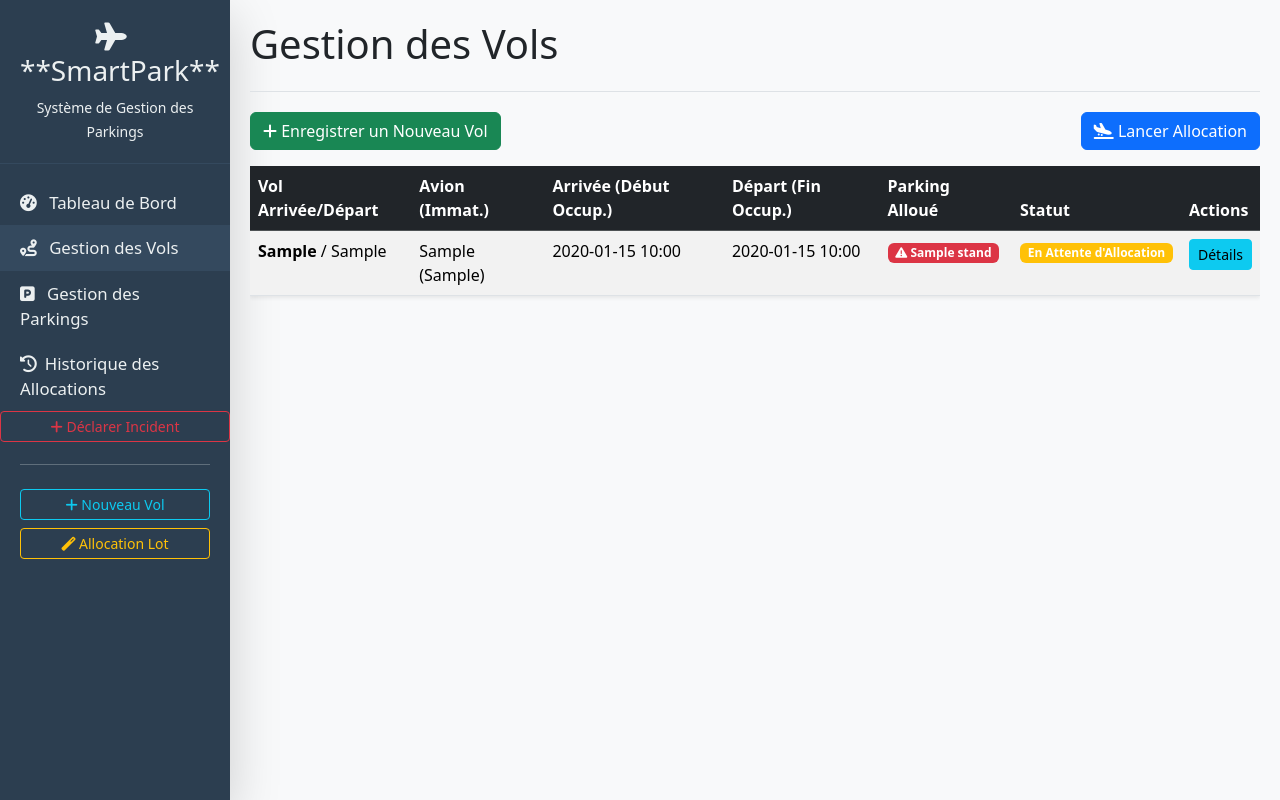
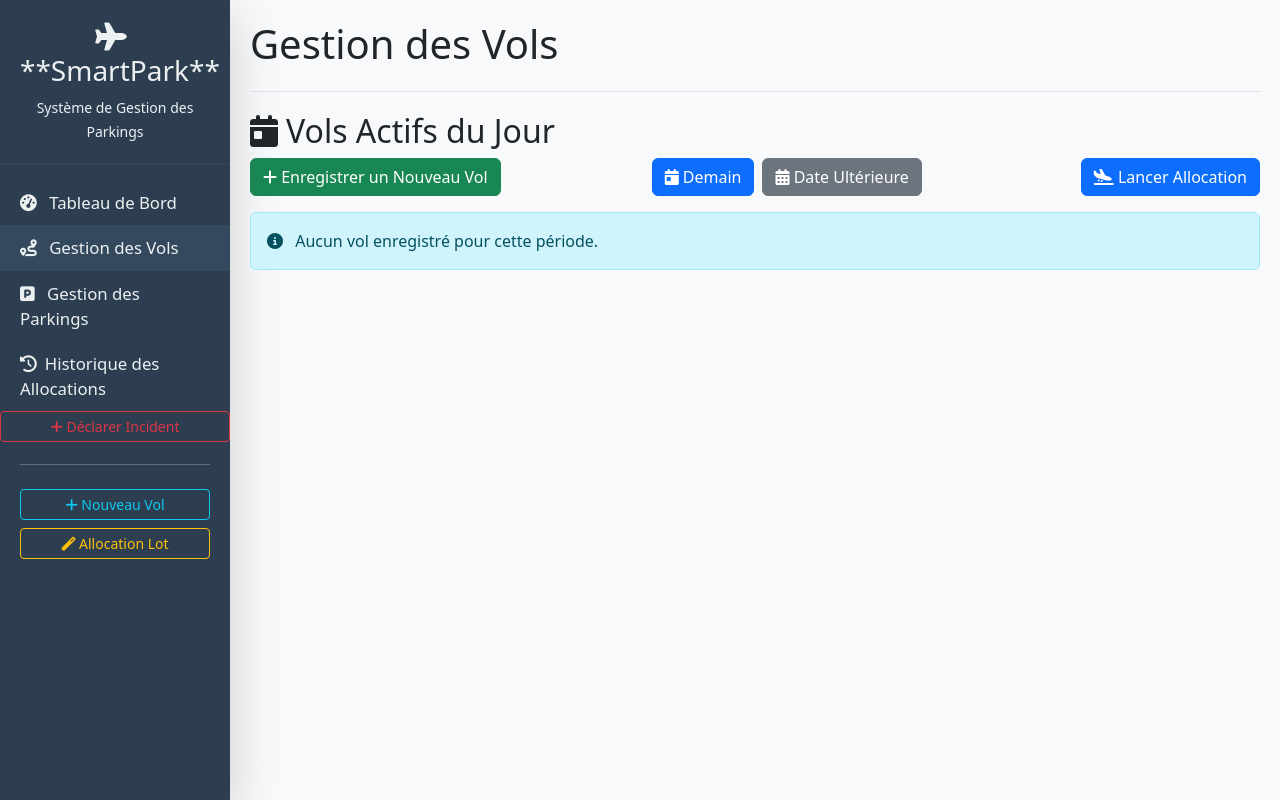
Before and after one commit to Thawfik/ANAC, a Django app: page /smartpark/vols/ in a window 1280 px wide. Run offline with Django 5.2, Linux system fonts and the light colour scheme; tables that the repository leaves empty hold one stand-in row (values such as "Sample post").

Commit message:
CONFIRMATION DE REALLOCATION DE VOL 	new file:   .idea/.name     modified:   ManagePark/__pycache__/forms.cpython-312.pyc 	modified:   ManagePark/__pycache__/forms.cpython-313.pyc 	modified:   ManagePark/__pycache__/models.cpython-313.pyc 	modified:   ManagePark/__pycache__/serviceAllocation.cpython-312.pyc 	modified:   ManagePark/__pycache__/serviceAllocation.cpython-313.pyc 	modified:   ManagePark/__pycache__/urls.cpython-312.pyc 	modified:   ManagePark/__pycache__/urls.cpython-313.pyc 	modified:   ManagePark/__pycache__/views.cpython-312.pyc 	modified:   ManagePark/__pycache__/views.cpython-313.pyc 	modified:   ManagePark/forms.py 	new file:   ManagePark/migrations/__pycache__/0003_alter_incident_stand.cpython-312.pyc 	modified:   ManagePark/migrations/__pycache__/0004_alter_incident_type_incident.cpython-313.pyc 	modified:   ManagePark/serviceAllocation.py 	modified:   ManagePark/templates/vols/vol_list.html 	new file:   ManagePark/templates/vols/vol_reallouer_confirm.html 	modified:   ManagePark/urls.py 	modified:   ManagePark/views.py 	modified:   SmartPark/__pycache__/settings.cpython-312.pyc 	modified:   SmartPark/__pycache__/settings.cpython-313.pyc 	modified:   SmartPark/settings.py

```diff
--- a/ManagePark/templates/vols/vol_list.html
+++ b/ManagePark/templates/vols/vol_list.html
@@ -4,10 +4,46 @@
 {% block title_header %}Gestion des Vols{% endblock title_header %}
 
 {% block content %}
+    {# 💡 TITRE DYNAMIQUE #}
+    {% if date_context_key == "Aujourd'hui" %}
+        <h2><i class="fas fa-calendar-day me-2"></i>Vols Actifs du Jour</h2>
+    {% elif date_context_key == "Demain" %}
+        <h2><i class="fas fa-calendar-day me-2"></i>Vols Prévus pour Demain</h2>
+    {% elif date_context_key == "Future" and date_filtre %}
+        <h2><i class="fas fa-calendar-alt me-2"></i>Vols Prévus pour le {{ date_filtre|date:"d M Y" }}</h2>
+    {% elif date_context_key == "Future" %}
+        <h2><i class="fas fa-calendar-alt me-2"></i>Sélectionner une Date Future</h2>
+    {% else %}
+        <h2><i class="fas fa-plane me-2"></i>Liste des Vols</h2>
+    {% endif %}
+
     <div class="d-flex justify-content-between mb-3">
         <a href="{% url 'vol_create' %}" class="btn btn-success">
             <i class="fas fa-plus"></i> Enregistrer un Nouveau Vol
         </a>
+
+        <div class="d-flex">
+            {# ✅ Bouton AUJOURD'HUI #}
+            {% if date_context_key != "Aujourd'hui" %}
+                <a href="{% url 'vol_list' %}" class="btn btn-primary me-2">
+                    <i class="fa-solid fa-calendar-day"></i> Aujourd'hui
+                </a>
+            {% endif %}
+
+            {# ✅ Bouton DEMAIN #}
+            {% if date_context_key != "Demain" %}
+                <a href="{% url 'vol_demain' %}" class="btn btn-primary me-2">
+                    <i class="fa-solid fa-calendar-day"></i> Demain
+                </a>
+            {% endif %}
+
+            {# ✅ Bouton DATE ULTÉRIEURE #}
+            {% if date_context_key != "Future" %}
+                <a href="{% url 'vols_date_future' %}" class="btn btn-secondary me-2">
+                    <i class="fas fa-calendar-alt"></i> Date Ultérieure
+                </a>
+            {% endif %}
+        </div>
 
         <form method="post" action="{% url 'allouer_stands' %}" class="d-inline">
             {% csrf_token %}
@@ -17,6 +53,25 @@
         </form>
     </div>
 
+    {# ✅ SÉLECTEUR DE DATE #}
+    {% if date_context_key == "Future" %}
+        <div class="card p-3 mb-4 shadow-sm">
+            <h5 class="card-title">Choisir la date à afficher</h5>
+            <form method="get" action="{% url 'vols_date_future' %}">
+                <div class="d-flex align-items-end">
+                    <div class="me-3">
+                        {{ form.date_choisie.label_tag }}
+                        {{ form.date_choisie }}
+                    </div>
+                    <button type="submit" class="btn btn-info">
+                        <i class="fas fa-search"></i> Afficher
+                    </button>
+                </div>
+            </form>
+        </div>
+    {% endif %}
+
+    {# ✅ RESTE DU TEMPLATE INCHANGÉ #}
     {% if vols %}
         <div class="table-responsive">
             <table class="table table-striped table-hover shadow-sm">
@@ -47,21 +102,20 @@
                             </td>
                             <td>
                                 {% if vol.date_heure_debut_occupation %}
-                                    {{ vol.date_heure_debut_occupation|date:"Y-m-d H:i" }}
+                                    {{ vol.date_heure_debut_occupation|date:"d/m/Y H:i" }}
                                 {% else %}
                                     N/A
                                 {% endif %}
                             </td>
                             <td>
                                 {% if vol.date_heure_fin_occupation %}
-                                    {{ vol.date_heure_fin_occupation|date:"Y-m-d H:i" }}
+                                    {{ vol.date_heure_fin_occupation|date:"d/m/Y H:i" }}
                                 {% else %}
                                     N/A
                                 {% endif %}
                             </td>
                             <td>
                                 {% if vol.stand_alloue %}
-                                    {# ✅ Utiliser l'attribut ajouté dans la vue #}
                                     {% if vol.stand_a_incident %}
                                         <span class="badge bg-danger" title="Stand hors service - Incident actif">
                                             <i class="fas fa-exclamation-triangle"></i> {{ vol.stand_alloue.nom_operationnel }}
@@ -85,16 +139,12 @@
                             <td class="text-nowrap">
                                 <a href="{% url 'vol_detail' vol.pk %}" class="btn btn-sm btn-info">Détails</a>
 
-                                {# ✅ BOUTON RÉALLOUER - Visible si stand a incident #}
                                 {% if vol.statut == 'ALLOUE' and vol.stand_a_incident %}
-                                    <form method="post" action="{% url 'reallouer_vol_action' vol.pk %}" class="d-inline">
-                                        {% csrf_token %}
-                                        <button type="submit" class="btn btn-sm btn-warning"
-                                                title="Réallouer ce vol à un autre stand"
-                                                onclick="return confirm('Voulez-vous réallouer le vol {{ vol.num_vol_arrive }} à un autre stand ?');">
-                                            <i class="fas fa-sync"></i> Réallouer
-                                        </button>
-                                    </form>
+                                    <a href="{% url 'reallouer_vol_action' vol.pk %}"
+                                       class="btn btn-sm btn-warning"
+                                       title="Réallouer ce vol à un autre stand">
+                                        <i class="fas fa-sync"></i> Réallouer
+                                    </a>
                                 {% endif %}
                             </td>
                         </tr>
@@ -102,9 +152,20 @@
                 </tbody>
             </table>
         </div>
+    {% elif date_context_key == "Future" and not date_filtre %}
+        <div class="alert alert-info" role="alert">
+            <i class="fas fa-info-circle me-2"></i>
+            Veuillez sélectionner une date future pour afficher les vols.
+        </div>
+    {% elif date_filtre %}
+        <div class="alert alert-info" role="alert">
+            <i class="fas fa-info-circle me-2"></i>
+            Aucun vol prévu pour le {{ date_filtre|date:"d M Y" }}.
+        </div>
     {% else %}
         <div class="alert alert-info" role="alert">
-            Aucun vol en cours.
+            <i class="fas fa-info-circle me-2"></i>
+            Aucun vol enregistré pour cette période.
         </div>
     {% endif %}
 
--- a/ManagePark/urls.py
+++ b/ManagePark/urls.py
@@ -5,6 +5,9 @@ urlpatterns = [
     path('dashboard/', views.DashboardView.as_view(), name='dashboard'),
 
     path('vols/', views.VolListView.as_view(), name='vol_list'),
+    path('vols/demain/', views.VolListTomorrowView.as_view(), name='vol_demain'),
+    path('date_future/', views.VolListFutureView.as_view(), name='vols_date_future'),
+
     path('vols/creer/', views.VolCreateView.as_view(), name='vol_create'),
     path('vols/<uuid:pk>/', views.VolDetailView.as_view(), name='vol_detail'),
     path('vols/<uuid:pk>/modifier/', views.VolUpdateView.as_view(), name='vol_update'),
@@ -18,7 +21,7 @@ urlpatterns = [
     path('stands/<uuid:pk>/modifier/', views.StandUpdateView.as_view(), name='stand_update'),
     path('stands/<uuid:pk>/supprimer/', views.StandDeleteView.as_view(), name='stand_delete'),
     path('vols/allocation/', views.LancerAllocationView.as_view(), name='allouer_stands'),
-    path('vols/<uuid:vol_pk>/reallouer/', views.ReallouerVolActionView.as_view(), name='reallouer_vol_action'),
+    path('vols/<uuid:pk>/reallouer/', views.ReallouerVolActionView.as_view(), name='reallouer_vol_action'),
 
 
 
--- a/ManagePark/views.py
+++ b/ManagePark/views.py
@@ -1,3 +1,5 @@
+from datetime import date, timedelta
+
 from django.contrib.messages.api import success
 from django.core.exceptions import ObjectDoesNotExist
 from django.shortcuts import render, get_object_or_404
@@ -13,7 +15,7 @@ from django.db import transaction
 
 from . import serviceAllocation
 from .models import Vol, Avion, Stand, Incident, Historique_allocations
-from .forms import StandForm, IncidentForm, VolUpdateForm, AvionForm
+from .forms import StandForm, IncidentForm, VolUpdateForm, AvionForm, DateFilterForm
 from .serviceAllocation import reallouer_vol_unique, allouer_stands_optimise, liberer_stands_termines
 
 
@@ -89,29 +91,31 @@ class VolCreateView(CreateView):
             return self.render_to_response(context)
 
 
-class VolListView(ListView):
-    """Affiche tous les vols actifs (ATTENTE ou ALLOUE)."""
+class BaseVolListView(ListView):
+    """
+    Classe de base pour toutes les vues de liste de vols actifs.
+    Contient la logique commune pour les attributs et la vérification des incidents.
+    """
     model = Vol
     context_object_name = 'vols'
     template_name = 'vols/vol_list.html'
     ordering = ['date_heure_debut_occupation']
 
+    date_context_key = 'Aujourd\'hui'  # Valeur par défaut
+
     def get_queryset(self):
-        return Vol.objects.filter(
-            statut__in=['ATTENTE', 'ALLOUE']
-        ).select_related('avion', 'stand_alloue').prefetch_related(
-            'stand_alloue__incidents_rapportes'
-        )
+        raise NotImplementedError("La méthode get_queryset doit être implémentée par une sous-classe.")
 
     def get_context_data(self, **kwargs):
+        """Ajoute l'information des incidents actifs sur les stands alloués."""
         context = super().get_context_data(**kwargs)
+        # ✅ CORRECTION: Utiliser le bon nom de clé
+        context['date_context_key'] = self.date_context_key  # Pas 'current_date_view'
 
-        # ✅ Ajouter l'information des incidents pour chaque vol
         vols_avec_incidents = []
         for vol in context['vols']:
             vol.stand_a_incident = False
             if vol.stand_alloue:
-                # Vérifier si le stand a un incident actif
                 vol.stand_a_incident = vol.stand_alloue.incidents_rapportes.filter(
                     statut__in=['OUVERT', 'ENCOURS']
                 ).exists()
@@ -120,6 +124,75 @@ class VolListView(ListView):
         context['vols'] = vols_avec_incidents
         return context
 
+
+# --- Vue pour AUJOURD'HUI ---
+class VolListView(BaseVolListView):
+    """Affiche tous les vols actifs pour AUJOURD'HUI."""
+    date_context_key = 'Aujourd\'hui'  # ✅ Correspond au template
+
+    def get_queryset(self):
+        date_aujourdhui = date.today()
+        return Vol.objects.filter(
+            statut__in=['ATTENTE', 'ALLOUE'],
+            date_heure_debut_occupation__date=date_aujourdhui
+        ).select_related('avion', 'stand_alloue').prefetch_related(
+            'stand_alloue__incidents_rapportes'
+        )
+
+
+# --- Vue pour DEMAIN ---
+class VolListTomorrowView(BaseVolListView):
+    """Affiche tous les vols actifs pour DEMAIN."""
+    date_context_key = 'Demain'  # ✅ CORRECTION: Majuscule pour correspondre au template
+
+    def get_queryset(self):
+        demain = date.today() + timedelta(days=1)
+        return Vol.objects.filter(
+            statut__in=['ATTENTE', 'ALLOUE'],
+            date_heure_debut_occupation__date=demain
+        ).select_related('avion', 'stand_alloue').prefetch_related(
+            'stand_alloue__incidents_rapportes'
+        )
+
+
+# --- Vue pour DATE FUTURE ---
+class VolListFutureView(BaseVolListView):
+    """Affiche les vols pour une date spécifique choisie par l'utilisateur."""
+    date_context_key = 'Future'  # ✅ Correspond au template
+
+    def dispatch(self, request, *args, **kwargs):
+        date_param = self.request.GET.get('date_choisie')
+
+        if date_param:
+            try:
+                self.date_filtre = date.fromisoformat(date_param)
+            except ValueError:
+                return redirect('vol_list')
+        else:
+            self.date_filtre = None
+
+        return super().dispatch(request, *args, **kwargs)
+
+    def get_queryset(self):
+        if self.date_filtre:
+            return Vol.objects.filter(
+                statut__in=['ATTENTE', 'ALLOUE'],
+                date_heure_debut_occupation__date=self.date_filtre
+            ).select_related('avion', 'stand_alloue').prefetch_related(
+                'stand_alloue__incidents_rapportes'
+            )
+        return Vol.objects.none()
+
+    def get_context_data(self, **kwargs):
+        context = super().get_context_data(**kwargs)
+
+        # ✅ Ajouter le formulaire et la date
+        context['form'] = DateFilterForm(initial={
+            'date_choisie': self.date_filtre if self.date_filtre else (date.today() + timedelta(days=2))
+        })
+        context['date_filtre'] = self.date_filtre
+
+        return context
 
 class VolUpdateView(UpdateView):
     """Permet de modifier les détails d'un vol existant."""
@@ -551,15 +624,78 @@ class LancerAllocationView(View):
 class ReallouerVolActionView(View):
     """
     Vue pour réallouer un vol dont le stand a un incident.
+    Gère à la fois l'affichage de la confirmation (GET) et l'action (POST).
     """
-    def post(self, request, vol_pk):
-        # Appeler la fonction de réallocation
-        succes, message = reallouer_vol_unique(vol_pk)
+    template_name = 'vols/vol_reallouer_confirm.html'
 
-        if succes:
-            messages.success(request, f"✅ {message}")
+    def get(self, request, pk):
+        """Affiche la page de confirmation."""
+        try:
+            vol = Vol.objects.select_related('stand_alloue', 'avion').get(pk=pk)
+        except Vol.DoesNotExist:
+            messages.error(request, "❌ Vol introuvable.")
+            return redirect('vol_list')
+
+        # Vérifier que le vol est alloué
+        if vol.statut != 'ALLOUE' or not vol.stand_alloue:
+            messages.warning(request, f"⚠️ Le vol {vol.num_vol_arrive} n'est pas alloué.")
+            return redirect('vol_list')
+
+        # Récupérer les incidents actifs du stand
+        incidents_actifs = vol.stand_alloue.incidents_rapportes.filter(
+            statut__in=['OUVERT', 'ENCOURS']
+        )
+
+        if not incidents_actifs.exists():
+            messages.info(request, f"ℹ️ Le stand {vol.stand_alloue.nom_operationnel} n'a pas d'incident actif.")
+            return redirect('vol_list')
+
+        context = {
+            'vol': vol,
+            'incidents_actifs': incidents_actifs,
+        }
+
+        return render(request, self.template_name, context)
+
+    def post(self, request, pk):
+        """Traite l'action choisie par l'utilisateur."""
+        action = request.POST.get('action')
+
+        try:
+            vol = Vol.objects.select_related('stand_alloue').get(pk=pk)
+        except Vol.DoesNotExist:
+            messages.error(request, "❌ Vol introuvable.")
+            return redirect('vol_list')
+
+        if action == 'reallouer':
+            # ✅ Option 1: Réallouer à un autre stand
+            succes, message = reallouer_vol_unique(pk)
+
+            if succes:
+                messages.success(request, f"✅ {message}")
+            else:
+                messages.warning(request, f"⚠️ {message}")
+
+        elif action == 'garder':
+            # ✅ Option 2: Garder le parking et résoudre l'incident
+            stand = vol.stand_alloue
+
+            # Résoudre tous les incidents actifs du stand
+            incidents_resolus = stand.incidents_rapportes.filter(
+                statut__in=['OUVERT', 'ENCOURS']
+            ).update(
+                statut='RESOLU',
+                date_heure_resolution=timezone.now()
+            )
+
+            messages.success(
+                request,
+                f"✅ {incidents_resolus} incident(s) résolu(s). "
+                f"Le vol {vol.num_vol_arrive} garde le parking {stand.nom_operationnel}."
+            )
+
         else:
-            messages.warning(request, f"⚠️ {message}")
+            messages.error(request, "❌ Action invalide.")
 
         return redirect('vol_list')
 
--- a/SmartPark/settings.py
+++ b/SmartPark/settings.py
@@ -83,8 +83,8 @@ DATABASES = {
     'default': {
         'ENGINE': 'django.db.backends.postgresql',
         'NAME': 'SmartPark',
-        'USER': 'postgres',
-        'PASSWORD':"Thawfik",
+        'USER': '',
+        'PASSWORD':"",
         'PORT': "5432"
     }
 }
```
Also changed, not shown: ManagePark/forms.py (+13 -0 lines), ManagePark/serviceAllocation.py (+5 -3 lines), ManagePark/templates/vols/vol_reallouer_confirm.html (added, +267 -0 lines).
